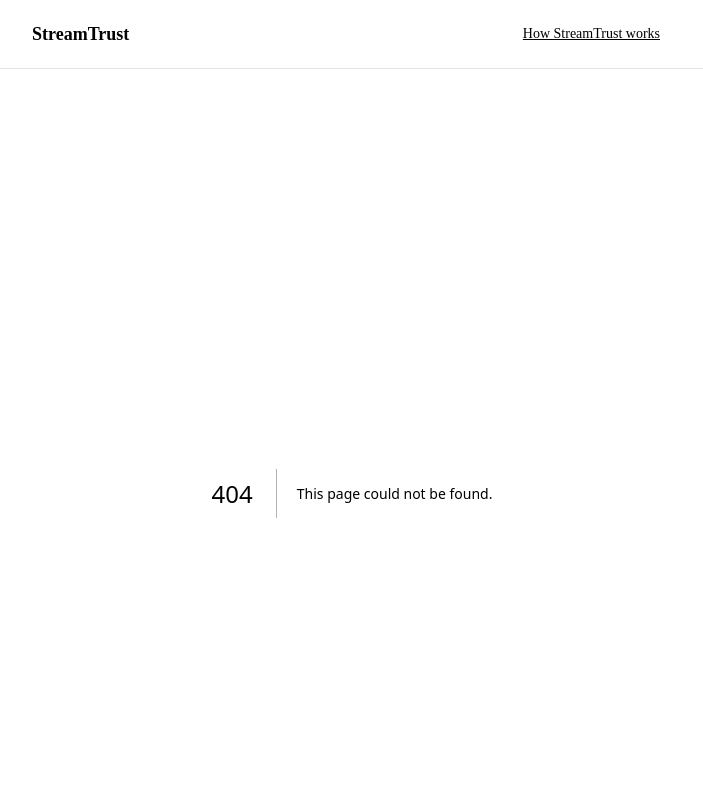
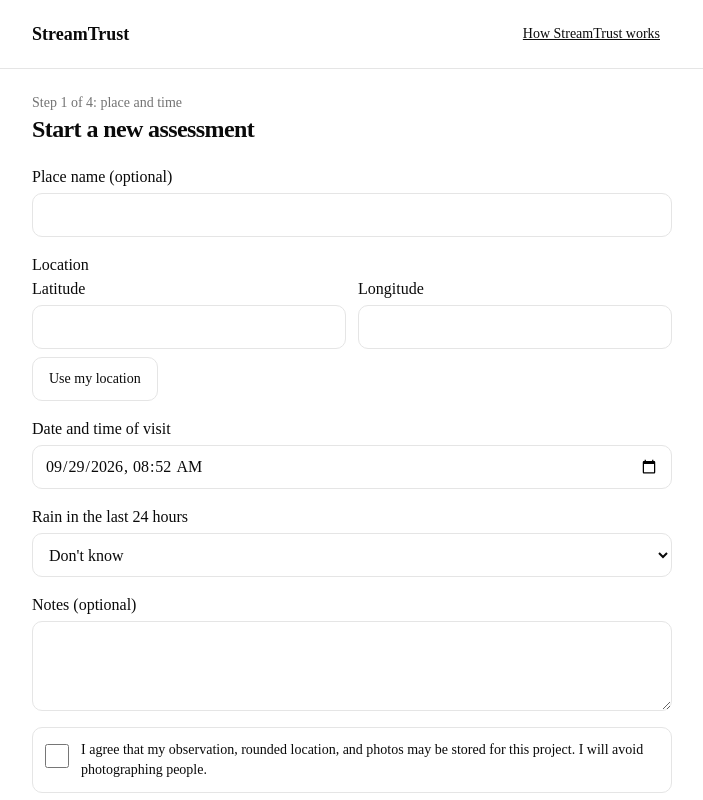
Before and after one commit to Vedant-Divate/StreamTrust, a Next.js app: page /assess/new in a window 1280 px wide. Before the commit this address had no page. Shown: the top 800 px of the page, without its empty margins (288-991 px from the left). Built offline with nearby package versions, Linux system fonts and the light colour scheme.

Commit message:
feat(wizard): add new assessment step
Location, date, rain, consent; creates draft via API.

Refs: Phase 3

```diff
--- /dev/null
+++ b/src/app/assess/new/page.tsx
@@ -0,0 +1,225 @@
+"use client";
+
+import { useState } from "react";
+import { useRouter } from "next/navigation";
+import { COPY } from "@/domain/copy";
+import { RAIN_LAST_24H_OPTIONS } from "@/domain/vocab";
+
+function toLocalInputValue(date: Date): string {
+  const pad = (n: number) => String(n).padStart(2, "0");
+  return (
+    `${date.getFullYear()}-${pad(date.getMonth() + 1)}-${pad(date.getDate())}` +
+    `T${pad(date.getHours())}:${pad(date.getMinutes())}`
+  );
+}
+
+const inputClass =
+  "min-h-[44px] w-full rounded-lg border border-input bg-background px-3 text-base focus-visible:outline-2 focus-visible:outline-offset-2 focus-visible:outline-ring";
+
+export default function NewAssessment() {
+  const router = useRouter();
+  const [name, setName] = useState("");
+  const [lat, setLat] = useState("");
+  const [lng, setLng] = useState("");
+  const [observedAt, setObservedAt] = useState(() => toLocalInputValue(new Date()));
+  const [rain, setRain] = useState("unknown");
+  const [notes, setNotes] = useState("");
+  const [consent, setConsent] = useState(false);
+  const [locating, setLocating] = useState(false);
+  const [status, setStatus] = useState("");
+  const [saving, setSaving] = useState(false);
+
+  function useMyLocation() {
+    if (!("geolocation" in navigator)) {
+      setStatus(COPY.locationDenied);
+      return;
+    }
+    setLocating(true);
+    setStatus(COPY.locating);
+    navigator.geolocation.getCurrentPosition(
+      (pos) => {
+        setLat(String(Math.round(pos.coords.latitude * 10000) / 10000));
+        setLng(String(Math.round(pos.coords.longitude * 10000) / 10000));
+        setLocating(false);
+        setStatus("");
+      },
+      () => {
+        setLocating(false);
+        setStatus(COPY.locationDenied);
+      },
+      { timeout: 10000 }
+    );
+  }
+
+  async function onSubmit(e: React.FormEvent) {
+    e.preventDefault();
+    setSaving(true);
+    setStatus("");
+    const latNum = Number(lat);
+    const lngNum = Number(lng);
+    try {
+      const res = await fetch("/api/assessments", {
+        method: "POST",
+        headers: { "content-type": "application/json" },
+        body: JSON.stringify({
+          site: {
+            ...(name.trim() ? { name: name.trim() } : {}),
+            lat: latNum,
+            lng: lngNum,
+          },
+          observed_at: new Date(observedAt).toISOString(),
+          rain_last_24h: rain,
+          consent,
+          ...(notes.trim() ? { notes: notes.trim() } : {}),
+        }),
+      });
+      if (!res.ok) {
+        const body = (await res.json().catch(() => null)) as {
+          error?: { message?: string };
+        } | null;
+        throw new Error(body?.error?.message ?? COPY.submitError);
+      }
+      const data = (await res.json()) as { assessment: { id: string } };
+      router.push(`/assess/${data.assessment.id}`);
+    } catch (err) {
+      setStatus(err instanceof Error ? err.message : COPY.submitError);
+      setSaving(false);
+    }
+  }
+
+  return (
+    <div className="flex flex-col gap-5">
+      <div>
+        <p className="text-sm text-muted-foreground">{COPY.assessStep1of4}</p>
+        <h1 className="text-2xl font-semibold tracking-tight">{COPY.assessNewTitle}</h1>
+      </div>
+
+      <form onSubmit={onSubmit} className="flex flex-col gap-4">
+        <div className="flex flex-col gap-1">
+          <label htmlFor="site-name">{COPY.siteNameLabel}</label>
+          <input
+            id="site-name"
+            type="text"
+            value={name}
+            onChange={(e) => setName(e.target.value)}
+            maxLength={120}
+            autoComplete="off"
+            className={inputClass}
+          />
+        </div>
+
+        <fieldset className="flex flex-col gap-2">
+          <legend className="font-medium">Location</legend>
+          <div className="grid grid-cols-2 gap-3">
+            <div className="flex flex-col gap-1">
+              <label htmlFor="lat">{COPY.latLabel}</label>
+              <input
+                id="lat"
+                type="number"
+                required
+                step="any"
+                min={-90}
+                max={90}
+                value={lat}
+                onChange={(e) => setLat(e.target.value)}
+                inputMode="decimal"
+                className={inputClass}
+              />
+            </div>
+            <div className="flex flex-col gap-1">
+              <label htmlFor="lng">{COPY.lngLabel}</label>
+              <input
+                id="lng"
+                type="number"
+                required
+                step="any"
+                min={-180}
+                max={180}
+                value={lng}
+                onChange={(e) => setLng(e.target.value)}
+                inputMode="decimal"
+                className={inputClass}
+              />
+            </div>
+          </div>
+          <div>
+            <button
+              type="button"
+              onClick={useMyLocation}
+              disabled={locating}
+              className="inline-flex min-h-[44px] items-center rounded-lg border px-4 text-sm font-medium focus-visible:outline-2 focus-visible:outline-offset-2 focus-visible:outline-ring disabled:opacity-50"
+            >
+              {COPY.useLocation}
+            </button>
+          </div>
+        </fieldset>
+
+        <div className="flex flex-col gap-1">
+          <label htmlFor="observed-at">{COPY.observedAtLabel}</label>
+          <input
+            id="observed-at"
+            type="datetime-local"
+            required
+            value={observedAt}
+            onChange={(e) => setObservedAt(e.target.value)}
+            className={inputClass}
+          />
+        </div>
+
+        <div className="flex flex-col gap-1">
+          <label htmlFor="rain">{COPY.rainLabel}</label>
+          <select
+            id="rain"
+            value={rain}
+            onChange={(e) => setRain(e.target.value)}
+            className={inputClass}
+          >
+            {RAIN_LAST_24H_OPTIONS.map((o) => (
+              <option key={o.code} value={o.code}>
+                {o.label}
+              </option>
+            ))}
+          </select>
+        </div>
+
+        <div className="flex flex-col gap-1">
+          <label htmlFor="notes">{COPY.notesLabel}</label>
+          <textarea
+            id="notes"
+            value={notes}
+            onChange={(e) => setNotes(e.target.value)}
+            rows={3}
+            maxLength={2000}
+            className="min-h-[44px] w-full rounded-lg border border-input bg-background px-3 py-2 text-base focus-visible:outline-2 focus-visible:outline-offset-2 focus-visible:outline-ring"
+          />
+        </div>
+
+        <div className="flex items-start gap-3 rounded-lg border p-3">
+          <input
+            id="consent"
+            type="checkbox"
+            checked={consent}
+            onChange={(e) => setConsent(e.target.checked)}
+            required
+            className="mt-1 h-6 w-6 shrink-0 accent-primary"
+          />
+          <label htmlFor="consent" className="text-sm">
+            {COPY.consentCheckbox}
+          </label>
+        </div>
+
+        <p aria-live="polite" className="min-h-[1.5rem] text-sm text-destructive">
+          {status}
+        </p>
+
+        <button
+          type="submit"
+          disabled={saving}
+          className="inline-flex min-h-[44px] items-center justify-center rounded-lg bg-primary px-6 text-base font-medium text-primary-foreground focus-visible:outline-2 focus-visible:outline-offset-2 focus-visible:outline-ring disabled:opacity-50"
+        >
+          {saving ? "…" : COPY.continueButton}
+        </button>
+      </form>
+    </div>
+  );
+}
--- a/src/domain/copy.ts
+++ b/src/domain/copy.ts
@@ -51,6 +51,19 @@
     "photos, with reasons and its own confidence. Suggestions are never " +
     "final: you accept or change every value. This site itself was built " +
     "with an AI coding agent under human direction.",
+  assessNewTitle: "Start a new assessment",
+  assessStep1of4: "Step 1 of 4: place and time",
+  siteNameLabel: "Place name (optional)",
+  latLabel: "Latitude",
+  lngLabel: "Longitude",
+  useLocation: "Use my location",
+  locating: "Getting your location…",
+  locationDenied: "Could not get your location. Enter it by hand.",
+  observedAtLabel: "Date and time of visit",
+  rainLabel: "Rain in the last 24 hours",
+  notesLabel: "Notes (optional)",
+  continueButton: "Continue",
+  submitError: "Something went wrong. Check your answers and try again.",
 } as const;
 
 export type CopyKey = keyof typeof COPY;
```
